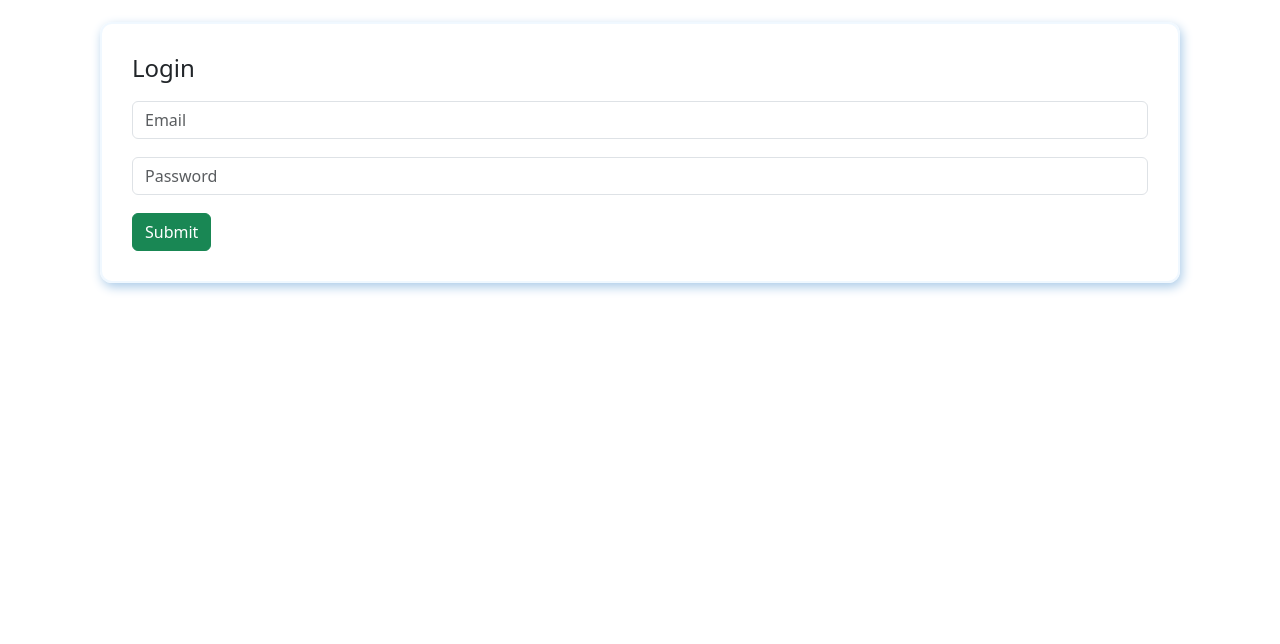
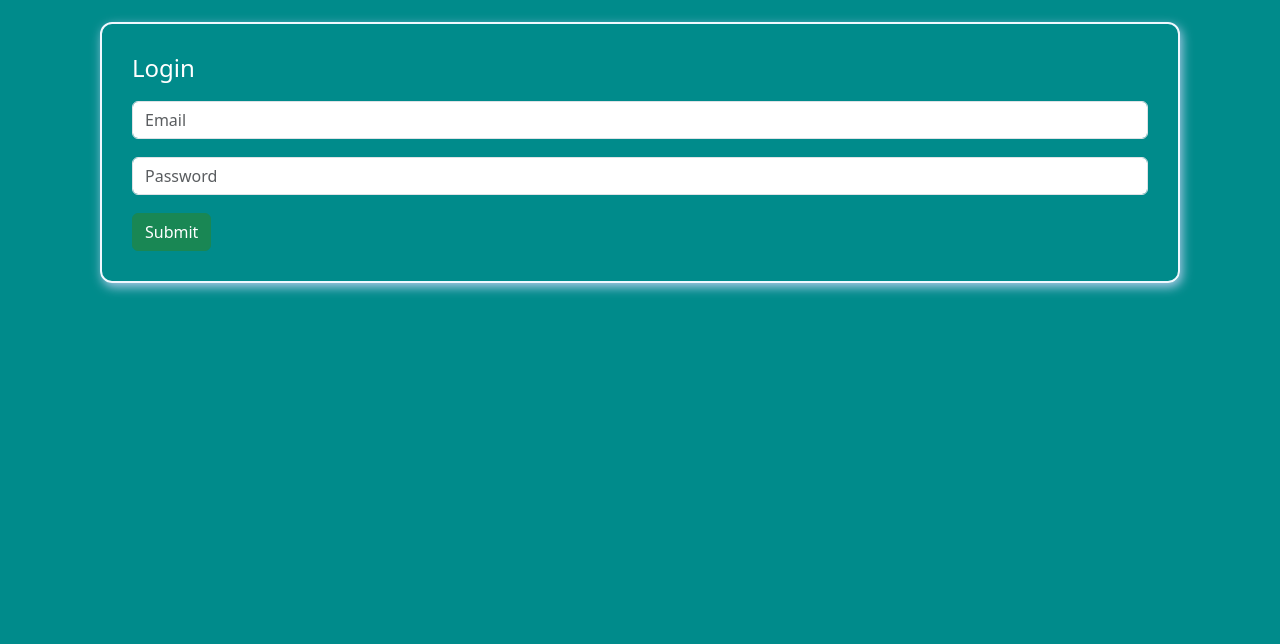
Before and after one commit to Sajib99design/javaScript-assign-2, a plain HTML site: page index.html in a window 1280 px wide. Shown: the part 156-800 px from the top of the page. Drawn offline with nearby package versions, Linux system fonts and the light colour scheme.

Commit message:
style add

```diff
--- a/style.css
+++ b/style.css
@@ -1,5 +1,11 @@
 body {
     padding: 100px;
+    background: darkcyan;
+}
+
+h2,
+h4 {
+    color: #fff;
 }
 
 /* submit area  */
```
